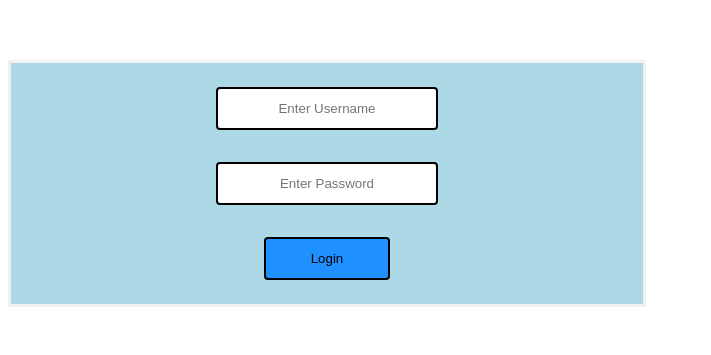
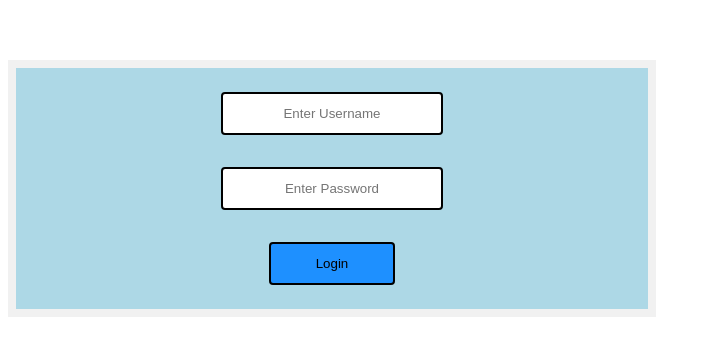
Before and after one commit to Aydin-Coder/web, a plain HTML site: page index.html in a window 1280 px wide. Shown: the part 191-546 px from the top of the page, without its empty margins (0-711 px from the left). Drawn offline with Linux system fonts and the light colour scheme.

Commit message:
Update index.html

```diff
--- a/index.html
+++ b/index.html
@@ -37,7 +37,7 @@
         cursor: pointer;
   }
  form {
-      border: 3px solid #f1f1f1;
+      border: 8px solid #f1f1f1;
       background-color: lightblue;
   `   border-radius: 4px;
       width: 50%;
```
